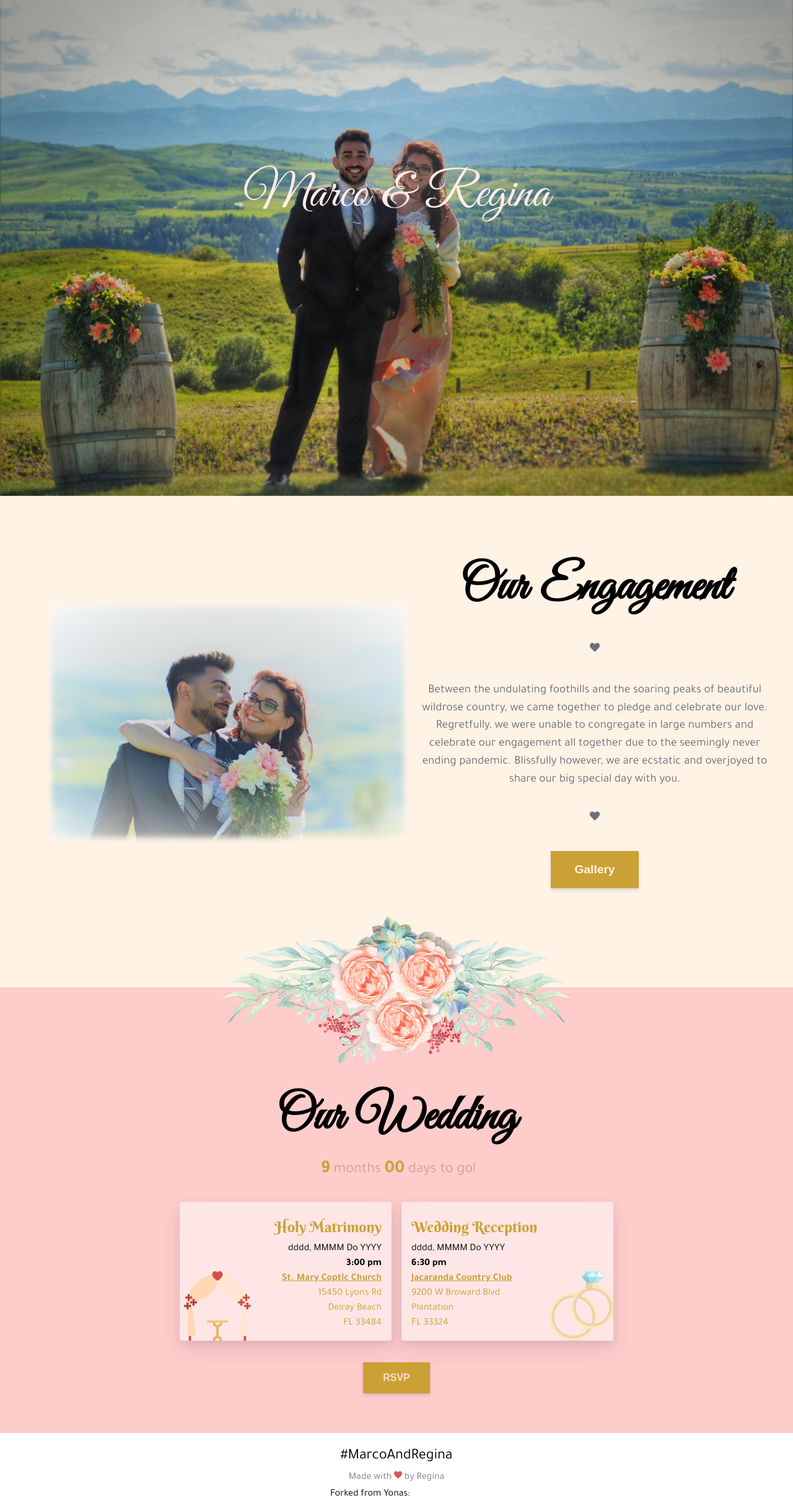
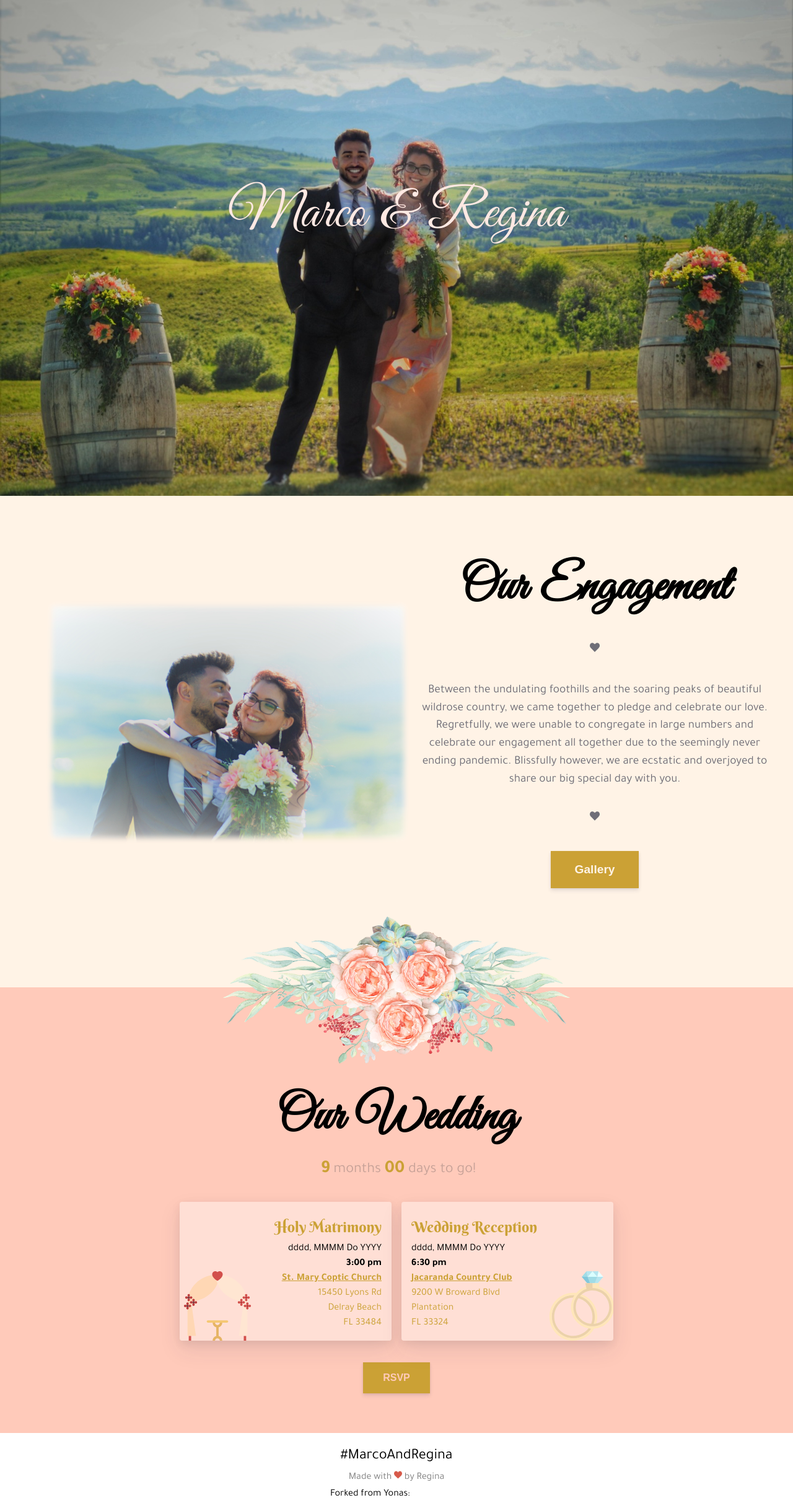
Before and after one commit to rsbaher/marco-regina, a Next.js app: page / in a window 1280 px wide. Shown: the whole page at 62% size. Built offline with nearby package versions, Linux system fonts and the light colour scheme; grey boxes are pictures that could not be loaded.

Commit message:
standardized colours, updated pink colour

```diff
--- a/components/DetailsSection.js
+++ b/components/DetailsSection.js
@@ -56,7 +56,7 @@ export default function DetailsSection ({ children }) {
         <CountdownSection />
         <br />
         <WeddingDetails>
-          <Card venue="sg" style={{ textAlign: 'right', backgroundColor: '#ffe6e6' }}>
+          <Card venue="sg" style={{ textAlign: 'right' }} className="background-color-light-pink">
             <CardTitle>Holy Matrimony</CardTitle>
             <div>{ DateFormat }</div>
             <div className="weddingTime">{ process.env.WEDDING_TIME.ceremony }</div>
@@ -74,7 +74,7 @@ export default function DetailsSection ({ children }) {
             <WeddingAddress>{ process.env.CEREMONY_ADDR.l2 }</WeddingAddress>
             <WeddingAddress>{ process.env.CEREMONY_ADDR.l3 }</WeddingAddress>
           </Card>
-          <Card venue="jkt" style={{ backgroundColor: '#ffe6e6' }}>
+          <Card venue="jkt" className="background-color-light-pink">
             <CardTitle>Wedding Reception</CardTitle>
             <div>{ DateFormat }</div>
             <div className="weddingTime">{ process.env.WEDDING_TIME.cocktail }</div>
@@ -96,7 +96,7 @@ export default function DetailsSection ({ children }) {
         <br />
         <div className="rsvpButtonContainer">
           <Link href="/rsvp">
-            <Button type="button" onClick="" className="button-gold color-light-pink">
+            <Button type="button" onClick="" className="button-gold color-pink">
               RSVP
             </Button>
           </Link>
--- a/components/card.js
+++ b/components/card.js
@@ -1,5 +1,5 @@
 import styled from 'styled-components'
-//#ffe6e6
+
 const Card = styled.div`
   background: ${props => props.backgroundColor};
   border-radius: 4px;
--- a/components/title.js
+++ b/components/title.js
@@ -3,8 +3,8 @@ import styled from 'styled-components'
 const Title = styled.h1`
   color:  ${props => props.color};
   font-family: great_vibes, adlery_swash;
-  font-size: 5em;
-  font-weight: lighter;
+  font-size: 5.5em;
+  font-weight: 550;
   text-align: center;
   margin-top: 3.3em;
 
--- a/pages/rsvp.js
+++ b/pages/rsvp.js
@@ -71,16 +71,16 @@ export default function RSVP () {
     <Subtitle style={{ width: '100%'}}>Event Details</Subtitle>
       <DivContainer2>
 
-        <Card venue="sg" style={{ textAlign: 'center', backgroundColor: '#ffe6e6' }}>
+        <Card venue="sg" style={{ textAlign: 'center'}} className="background-color-light-pink">
           <CardTitle>Itenerary</CardTitle>
           <p>Itenerary with google maps embeded  and average travel times</p>
         </Card>
-        <Card venue="sg" style={{ textAlign: 'center', backgroundColor: '#ffe6e6' }}>
+        <Card venue="sg" style={{ textAlign: 'center', }} className="background-color-light-pink">
           <CardTitle>Hotels</CardTitle>
           <p>List Hotel Options</p>
           <p>Please select if you would like to join into the room block, if so please select the hotel you prefer. Find hotel that has shuttle</p>
         </Card>
-        <Card venue="sg" style={{ textAlign: 'center', backgroundColor: '#ffe6e6' }}>
+        <Card venue="sg" style={{ textAlign: 'center', }} className="background-color-light-pink">
           <CardTitle>Meal Options</CardTitle>
           <p>Describe options</p>
         </Card>
--- a/styles/globals.css
+++ b/styles/globals.css
@@ -74,7 +74,7 @@ body {
 }
 .content2 {
   grid-area: content2;
-  background-color: #ffcccc;
+  background-color: #FFCABA;
   padding-bottom: 4em;
 }
 .content3 {
@@ -104,7 +104,7 @@ body {
 
 .content2Button {
   background-color: #cba135;
-  color: #ffdcd3;
+  color: #FFCABA;
   font-size: 1em;
 }
 
@@ -150,15 +150,27 @@ body {
 }
 
 .color-light-pink {
-  color: #ffdcd3;
+  color: #ffdfd5;
 }
 
 .color-light-gold {
   color: #fff3e6;
 }
 
+.color-pink {
+  color: #FFCABA;
+}
+
+.background-color-pink {
+  background-color: #FFCABA;
+}
+
+.background-color-light-pink {
+  background-color: #ffdfd5;
+}
+
 .color-white {
-  color: #ffede9;
+  color: #ffe9e3;
 }
 
 .color-gold {
```
